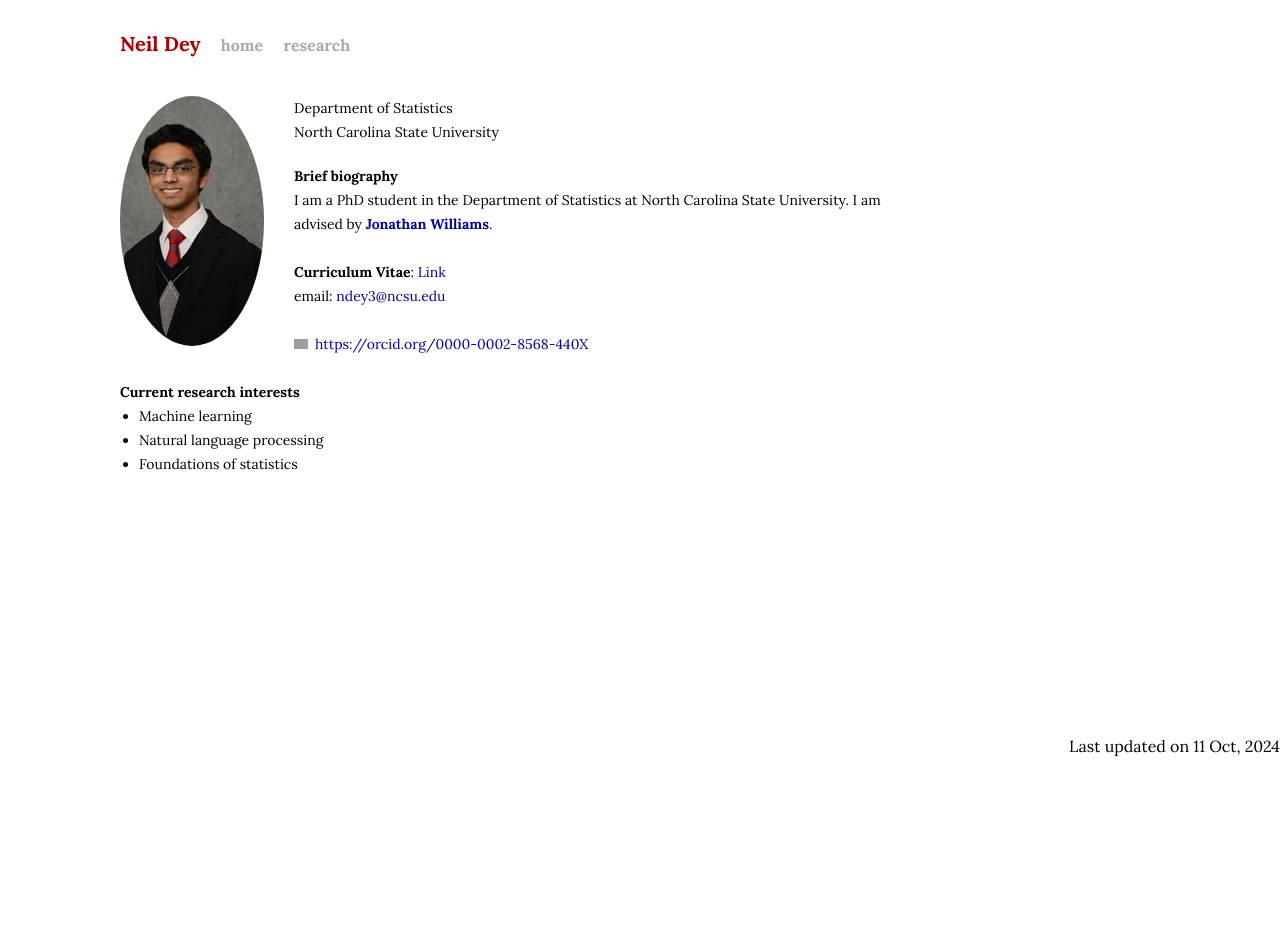
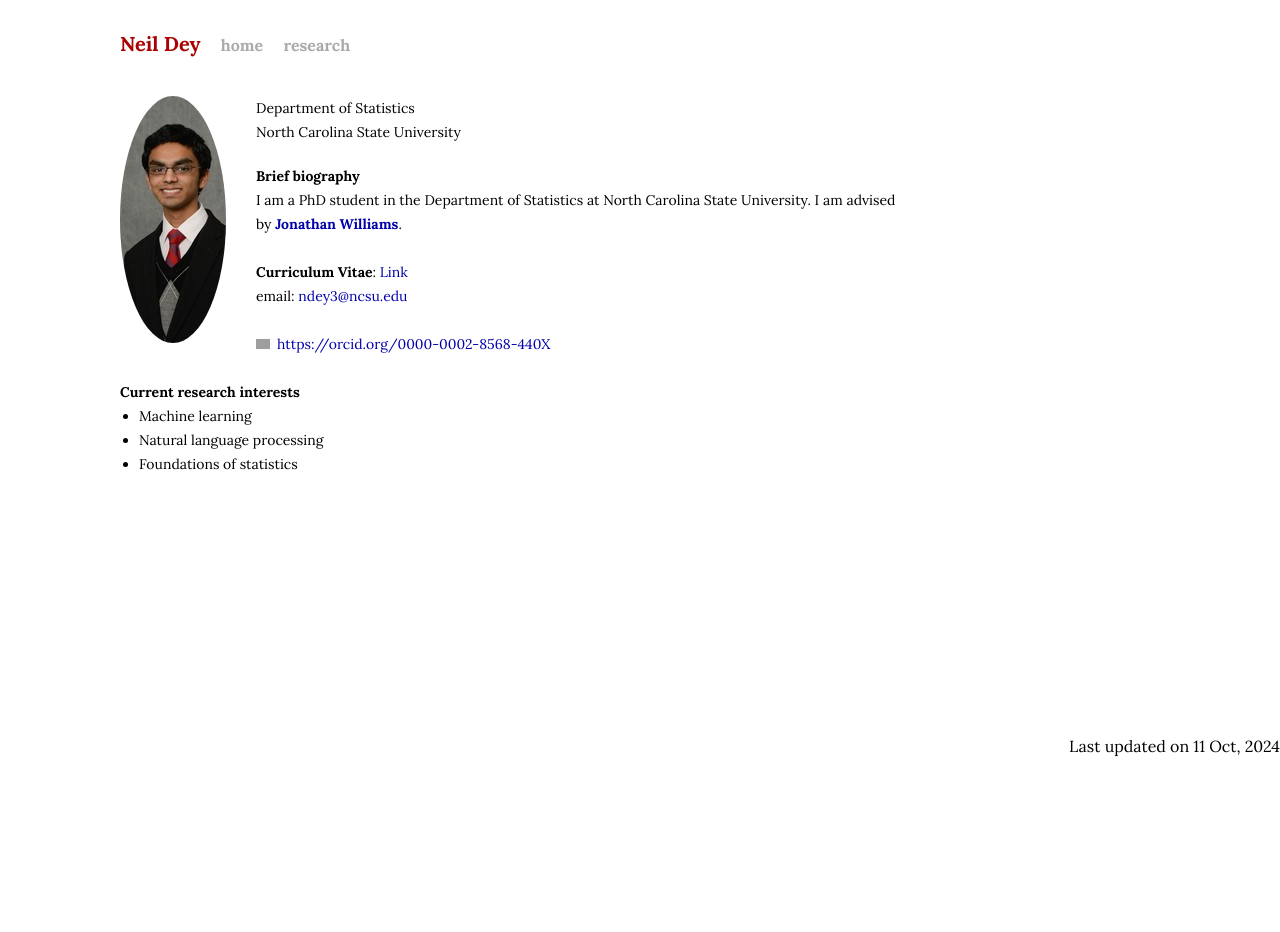
Before and after one commit to neil-dey/neil-dey.github.io, a Jekyll site: the page built from index.md, in a window 1280 px wide. Built offline with Jekyll 4.4.1, drawn with Linux system fonts in a browser that asks for light colours; grey boxes are pictures that could not be loaded.

Commit message:
Update picture again

```diff
--- a/_layouts/home.html
+++ b/_layouts/home.html
@@ -9,7 +9,7 @@
         <div class="content">
           <div class="banner">
             <div class="photo">
-              <img src="/assets/ProfilePic.jpg">
+              <img src="/assets/ProfilePic_cropped.jpg" width = "106px" height = "247px">
             </div>
             <div class="contact">
               Department of Statistics
```
